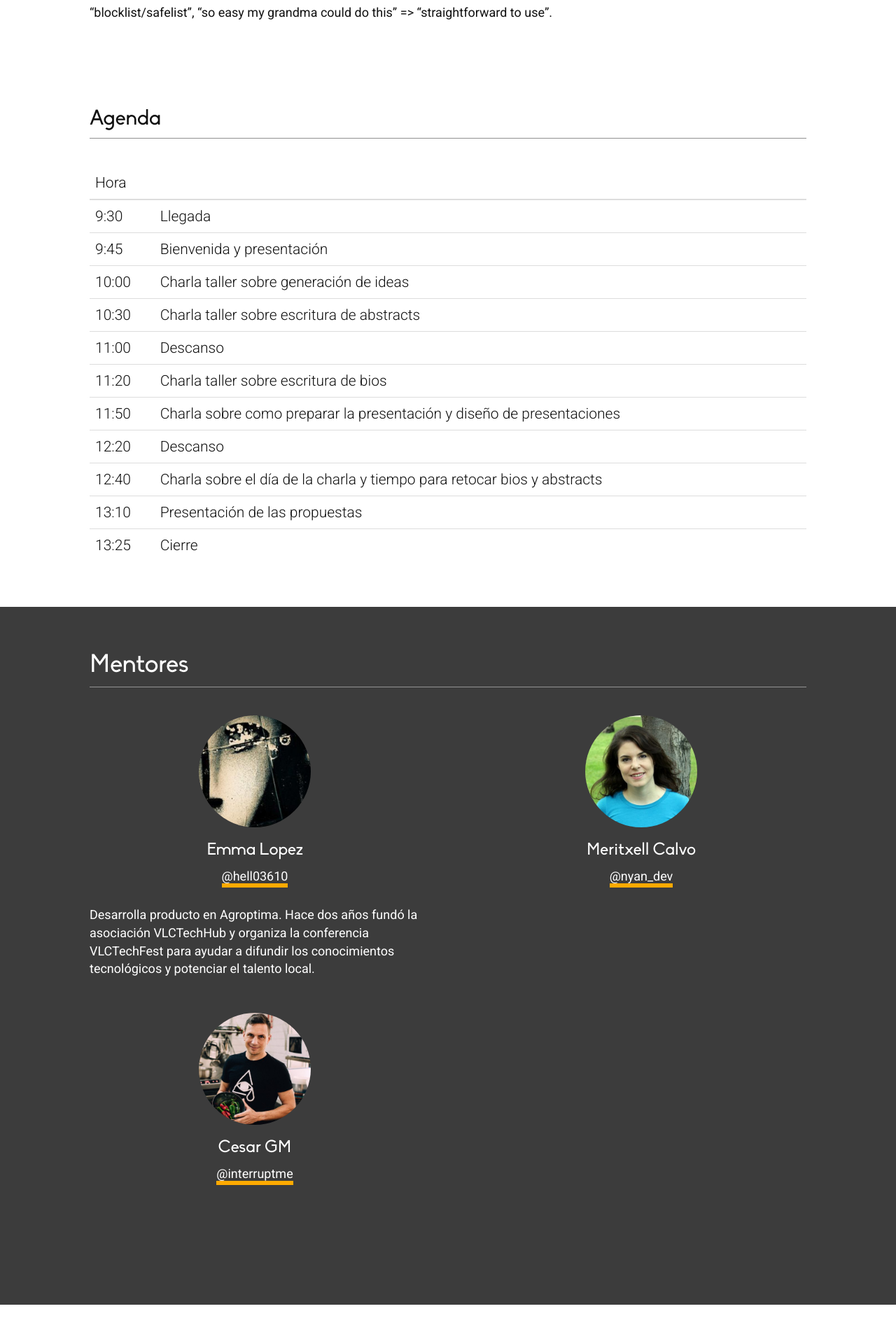
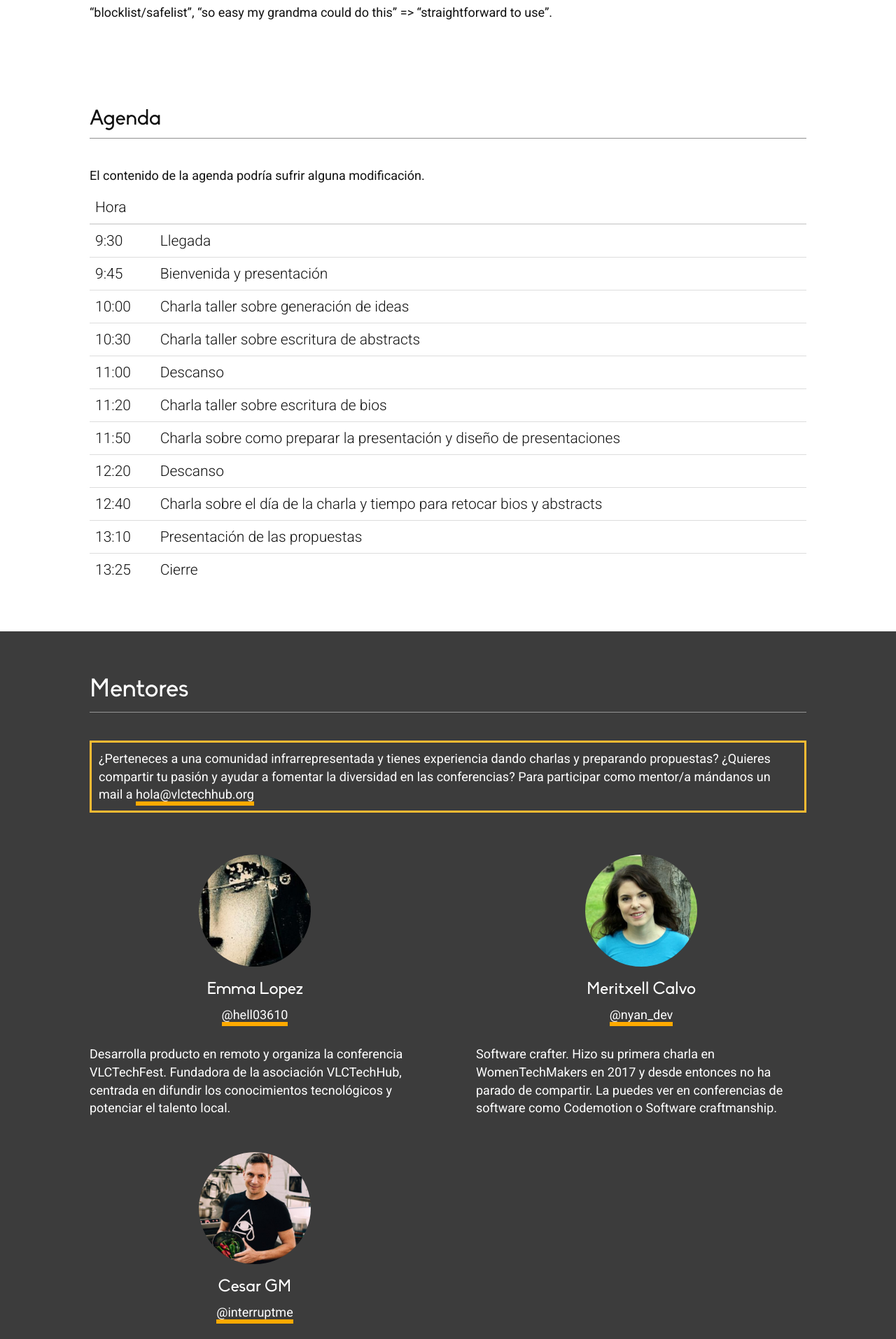
Before and after one commit to VLCTechHub/globaldiversitycfpday, a Jekyll site: the page built from index.html, in a window 1280 px wide. Shown: the part 1238-3151 px from the top of the page at 70% size. Built offline with Jekyll 4.4.1, drawn with Linux system fonts in a browser that asks for light colours; nearby versions of some CDN libraries; some of the changed text lies outside the part shown.

Commit message:
Add faq and mentors bio

```diff
--- a/_data/speakers.yaml
+++ b/_data/speakers.yaml
@@ -1,14 +1,14 @@
 - name: Emma Lopez
   avatar: /assets/images/Emma.jpeg
-  bio: Desarrolla producto en Agroptima. Hace dos años fundó la asociación VLCTechHub y organiza la conferencia VLCTechFest para ayudar a difundir los conocimientos tecnológicos y potenciar el talento local.
+  bio: Desarrolla producto en remoto y organiza la conferencia VLCTechFest. Fundadora de la asociación VLCTechHub, centrada en difundir los conocimientos tecnológicos y potenciar el talento local.
   twitter: hell03610
 
 - name: Meritxell Calvo
   avatar: /assets/images/Meritxell.jpg
-  bio:
+  bio: Software crafter. Hizo su primera charla en WomenTechMakers en 2017 y desde entonces no ha parado de compartir. La puedes ver en conferencias de software como Codemotion o Software craftmanship.
   twitter: nyan_dev
 
 - name: Cesar GM
   avatar: /assets/images/Cesar.jpg
-  bio:
+  bio: Toca ordenadores y monta eventos como IgniteVLC o TEDxCiutatVella. Selecciona las mejores propuestas, ayuda, prepara y acompaña a los oradores para que el día de la charla todo vaya sobre ruedas.
   twitter: interruptme
--- a/_includes/sections/schedule.html
+++ b/_includes/sections/schedule.html
@@ -2,7 +2,7 @@
   <div class="section-heading">
     <h2>Agenda</h2>
     <hr>
-
+    <p> El contenido de la agenda podría sufrir alguna modificación. <p>
 
     <table class="table lead table-hover schedule-table">
       <thead>
--- a/_includes/sections/speakers.html
+++ b/_includes/sections/speakers.html
@@ -4,6 +4,8 @@
       Mentores
     </h1>
     <hr>
+    <p class="ask-for-mentors">¿Perteneces a una comunidad infrarrepresentada y tienes experiencia dando charlas y preparando propuestas? ¿Quieres compartir tu pasión y ayudar a fomentar la diversidad en las conferencias? Para participar como mentor/a mándanos un mail a <a href="mailto:hola@vlctechhub.org">hola@vlctechhub.org</a></p>
+    <br>
     <div class="speakers">
       {% for speaker in site.data.speakers %}
       <div class="speaker">
--- a/assets/css/style.scss
+++ b/assets/css/style.scss
@@ -290,11 +290,20 @@ footer {
 
 }
 
+#speakers{
+  .ask-for-mentors {
+    border:3px solid #fb3;
+    padding: 10px;
+    margin-bottom: 40px;
+  }
+}
+
 .speakers {
   display: grid;
   grid-template-columns: 1fr 1fr;
   grid-column-gap: 80px;
   margin-bottom: 60px;
+
 }
 .speaker {
   text-align: center;
```
Also changed, not shown: _data/faq.yaml (+5 -5 lines).
